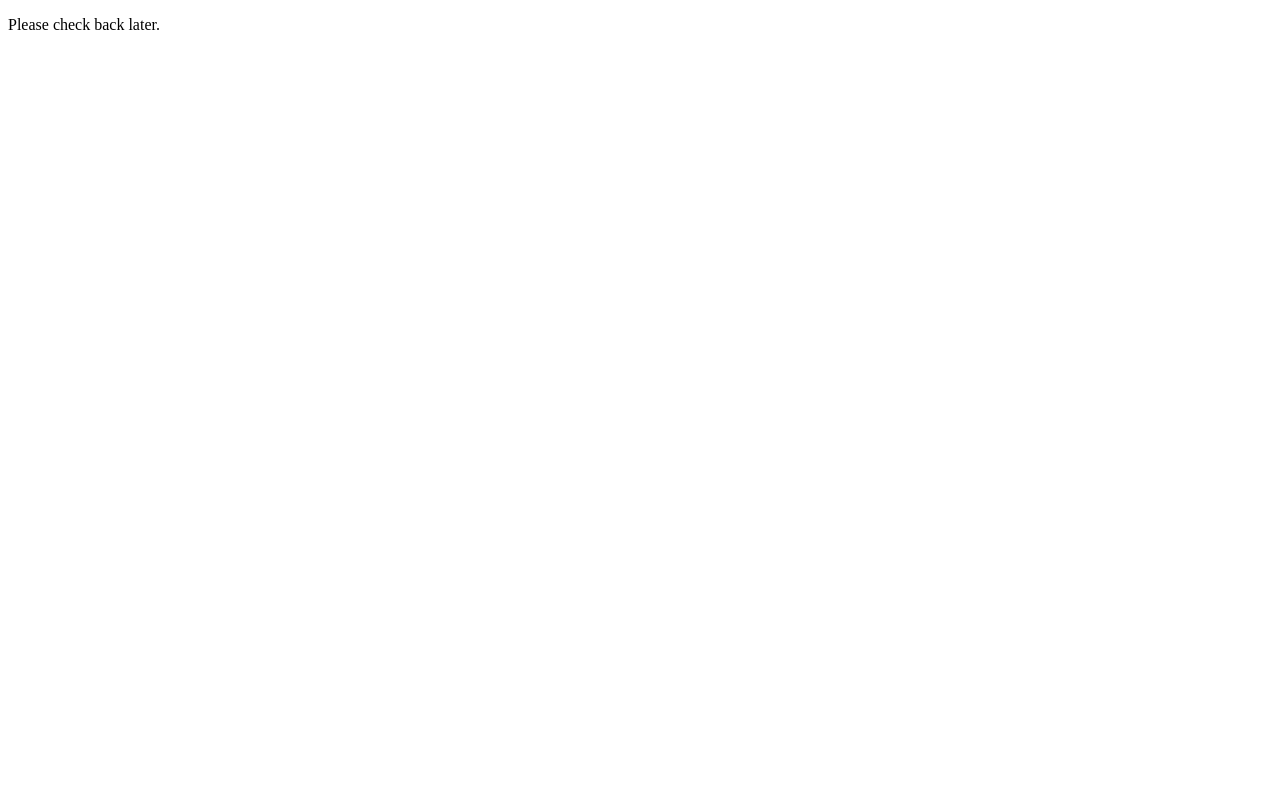
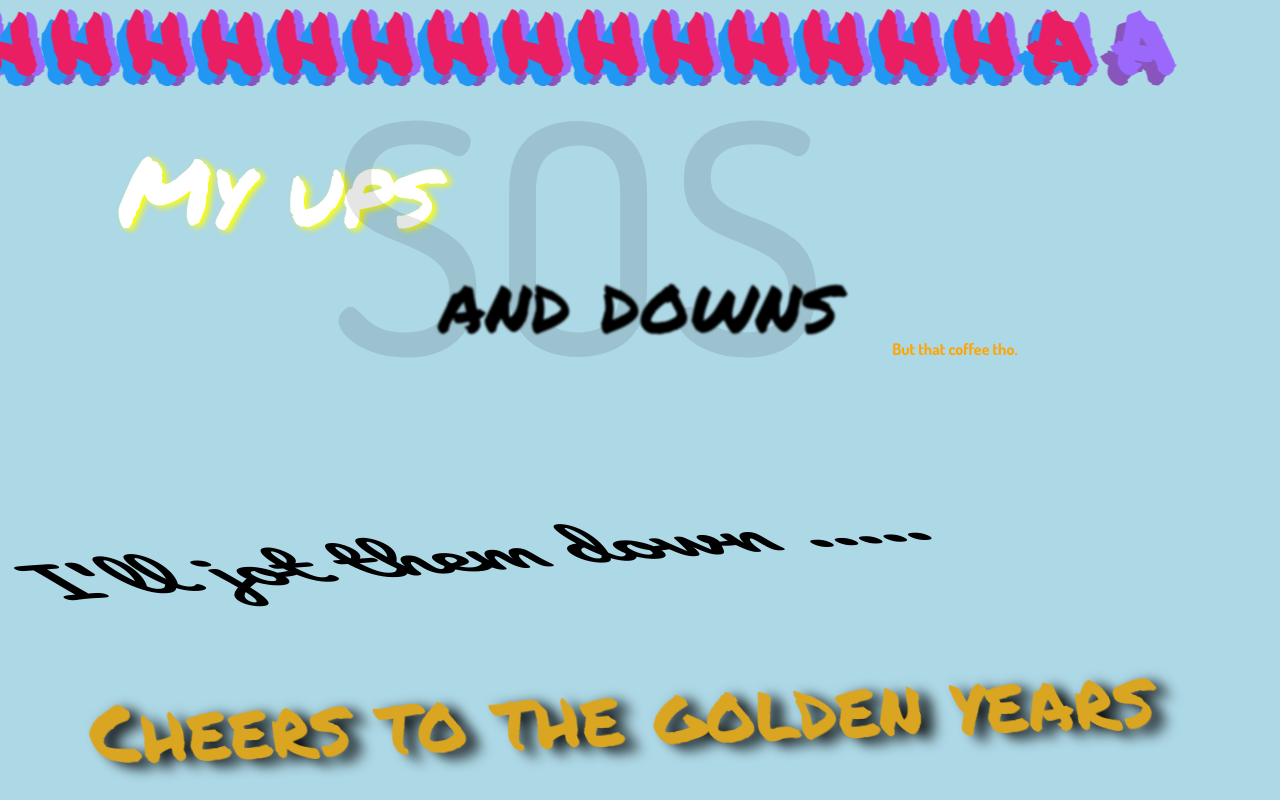
Before and after one commit to kaldershotdesign/dsgn1374, a plain HTML site: page type/index.html in a window 1280 px wide. Shown: the top 800 px of the page. Drawn offline with Linux system fonts and the light colour scheme.

Commit message:
Add files via upload
changed some text

```diff
--- a/type/index.html
+++ b/type/index.html
@@ -1,7 +1,30 @@
 <!DOCTYPE html>
 <head>
-	<title>A website is never finished</title>
+	<title>Type</title>
+	<link rel="stylesheet" href="styles.css">
+	<link href="https://fonts.googleapis.com/css2?family=Dosis:wght@500;700&family=Pacifico&family=Permanent+Marker&display=swap" rel="stylesheet">
 </head>
 <body>
-	<p>Please check back later.</p>
+	<main>
+		<h2> <span class="scream"> AHHHHHHHHHHHHHHHHHHHHHHHHHHHHHHHHHHHHHHHHHHHHHHHH </h2> </span>
+
+		<p><span class="up">My ups</span> </p>
+
+		<p> <span class="down"> and downs</p> </span>
+
+		<p><span class="dot">I'll jot them down .....</p></span>
+
+		<h2> <span class="scream2"> AHHHHHHHHHHHHHHHHHHHHHHHHHHHHHHHHHHHHHHHHHHHHHHHH </h2> </span>
+
+		<p> <span class="Gold">Cheers to the golden years </p> </span>
+
+		<h1> <span class="help"> HELP! </h1> </span>
+
+		<h2> <span class="send"> SEND </h2> </span>
+
+		<h2> <span class="coffee"> COFFEE!!!!!! </h2> </span>
+
+
+		<p><span class="man"> SOS </span> <span class="but-that">But that coffee tho.</span></p>
+	</main>
 </body>
--- /dev/null
+++ b/type/styles.css
@@ -0,0 +1,140 @@
+/* Type */
+
+body {
+	background-color: lightblue;
+	color: black;
+	font-family: 'Dosis', sans-serif;
+	line-height: 1.3;
+    font-size: 1em;
+    font-weight: 500;
+}
+
+.up{
+	     margin-block-start: 1em;
+    color: white;
+    position: absolute;
+    font-family: 'Permanent Marker', cursive;
+    transform: translate(110px, 10px);
+    font-size: 6em;
+    filter: contrast(1.5) drop-shadow(4px 2px 3px yellow)
+}
+
+.down{
+	  margin-block-start: 4em;
+    margin-left: 8em;
+    color: black;
+    position: absolute;
+    font-family: 'Permanent Marker', cursive;
+    transform: translate(-209px, -92px);
+    font-size: 5em;
+    filter: blur(1px);
+}
+
+.scream {
+	     display: block;
+    font-size: 3.5em;
+    margin-block-start: -0.4em;
+    margin-block-end: -4em;
+    font-weight: bold;
+    font-family: 'Permanent Marker', cursive;
+    position: absolute;
+    transform: rotateY(180deg);
+    color: #9a68fb;
+    text-shadow: 10px 10px #8855bc;
+    letter-spacing: 0.2em;
+    margin-left: -30em;
+}
+
+
+.Gold{
+	   margin-block-start: 8em;
+    margin-left: 1em;
+    color: goldenrod;
+    position: absolute;
+    font-family: 'Permanent Marker', cursive;
+    transform: skew(19deg, -2deg);
+    font-size: 5em;
+    filter: drop-shadow(10px 5px 7px black);
+}
+
+.dot{
+	font-family: 'Pacifico', cursive;
+    position: absolute;
+    margin-block-end: 0em;
+    margin-left: 1.2em;
+    font-size: 5em;
+    filter: hue-rotate(42deg);
+    transform: rotate(-37deg) skew(28deg, -147deg);
+    margin-block-start: 6em;
+}
+
+.but-that {
+	    font-size: 1em;
+    color: orange;
+    font-weight: 700;
+}
+
+.man{
+	    font-size: 20em;
+    filter: opacity(0.1);
+    margin-left: 1em;
+    margin-block-end: 1em;
+    margin-block-start: 2em;
+    top: 1em;
+    bottom: 6em;
+}
+
+.help{
+	   font-size: 8em;
+    max-width: 15em;
+    margin-block-start: 3em;
+    margin-block-end: 0px;
+    margin-left: -.7em;
+    font-weight: bold;
+    position: absolute;
+    transform: rotate(-90deg);
+    color: red;
+    line-height: 4;
+    filter: drop-shadow(13px 11px 8px orange);
+}
+
+.send{
+	    font-size: 8em;
+    max-width: 15em;
+    margin-block-start: 3.5em;
+    margin-block-end: 0px;
+    margin-left: 1.3em;
+    font-weight: bold;
+    position: absolute;
+    color: beige;
+    line-height: 4;
+    filter: drop-shadow(13px 11px 8px orange);
+}
+
+.coffee{
+	 font-size: 8em;
+    max-width: 15em;
+    margin-block-start: 4.5em;
+    margin-block-end: 0px;
+    margin-left: 1.3em;
+    font-weight: bold;
+    position: absolute;
+    color: black;
+    line-height: 4;
+    filter: drop-shadow(13px 11px 8px orange);
+}
+
+.scream2{
+	    display: block;
+    font-size: 3.5em;
+    margin-block-start: -0.4em;
+    margin-block-end: -4em;
+    font-weight: bold;
+    font-family: 'Permanent Marker', cursive;
+    position: absolute;
+    transform: rotateY(180deg);
+    color: #E91E63;
+    text-shadow: 10px 10px #2196F3;
+    letter-spacing: 0.2em;
+    margin-left: -31em;
+}
```
